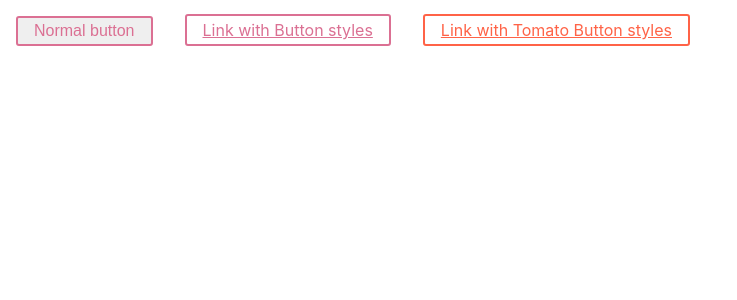
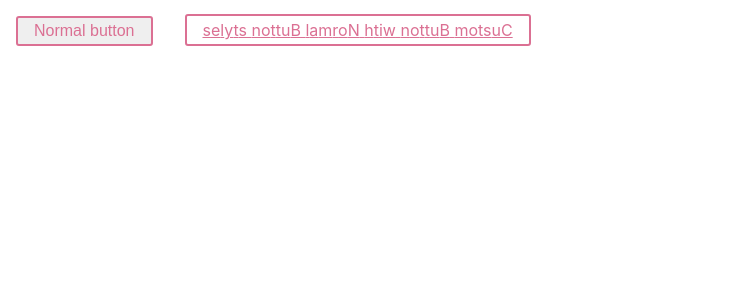
Before and after one commit to rodrigovallades/styled-components-study, a React (Create React App) app: page / in a window 1280 px wide. Shown: the top 300 px of the page, without its empty margins (0-737 px from the left). Built offline with nearby package versions, Linux system fonts and the light colour scheme.

Commit message:
✨ Change 'as' prop to a Component

```diff
--- a/src/App.js
+++ b/src/App.js
@@ -14,17 +14,12 @@ class App extends Component {
 			border-radius: 3px;
 		`;
 
-		// A new component based on Button, but with some override styles
-		const TomatoButton = styled(Button)`
-			color: tomato;
-			border-color: tomato;
-		`;
+		const ReversedButton = props => <a {...props} children={props.children.split('').reverse()} />
 
 		return (
 			<React.Fragment>
 				<Button>Normal button</Button>
-				<Button as="a" href="/">Link with Button styles</Button>
-				<TomatoButton as="a" href="/">Link with Tomato Button styles</TomatoButton>
+				<Button as={ReversedButton} href="http://www.amaro.com">Custom Button with Normal Button styles</Button>
 			</React.Fragment>
 		);
 	}
```
